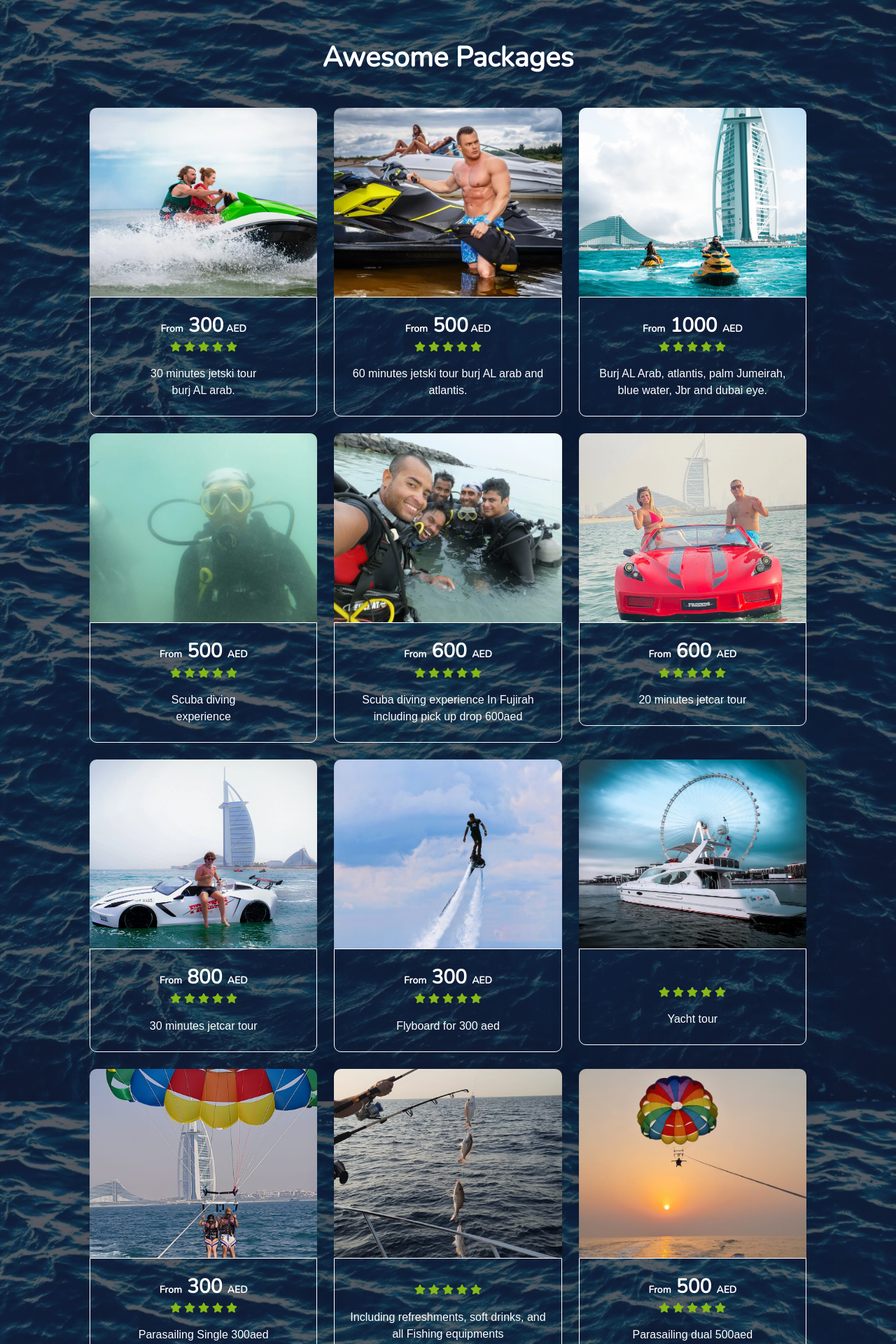
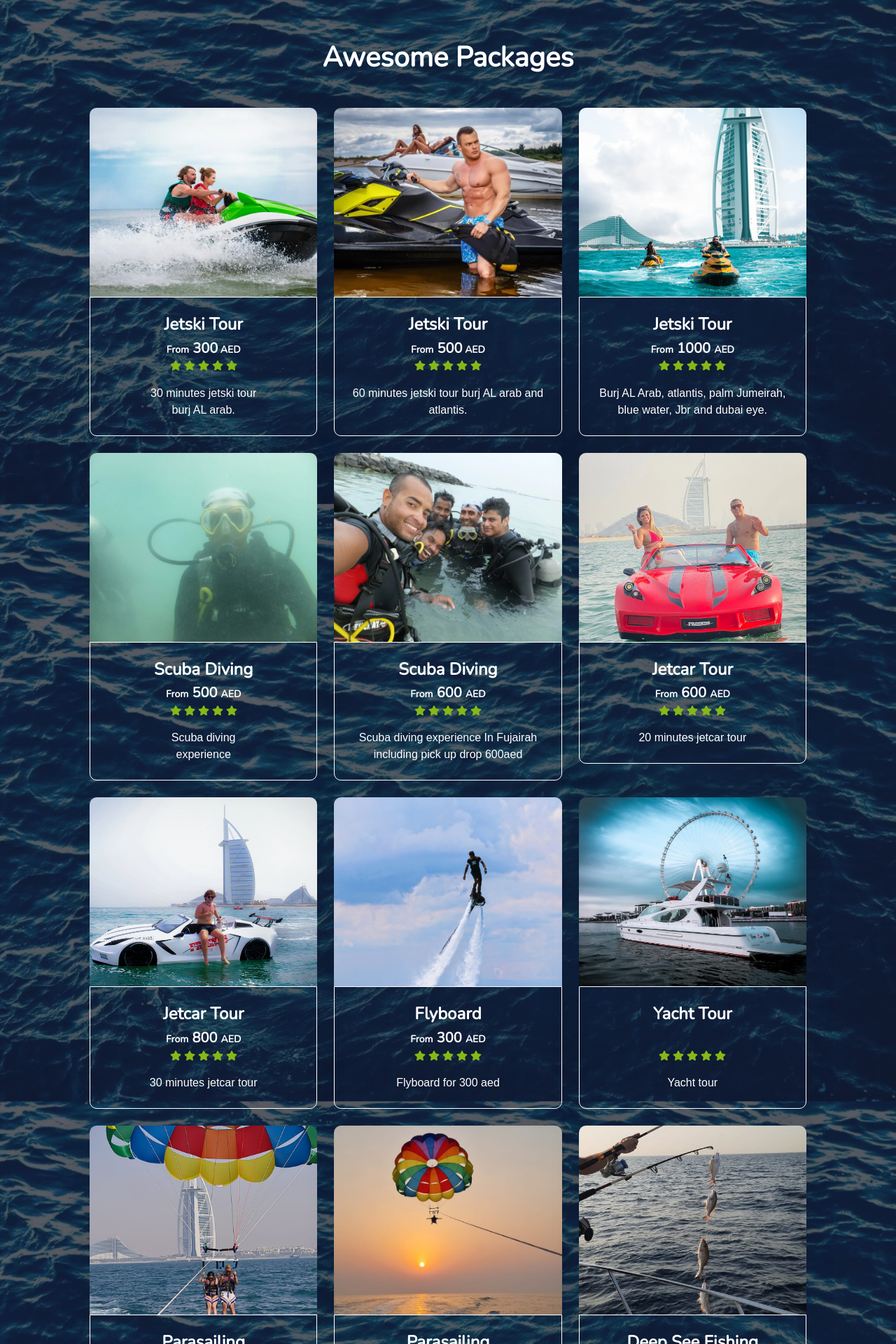
Before and after one commit to AnasViltco/Jetski, a Next.js app: page / in a window 1280 px wide. Shown: the part 1840-3760 px from the top of the page at 70% size. Built offline with nearby package versions, Linux system fonts and the light colour scheme.

Commit message:
new commit

```diff
--- a/public/locales/en/translation.json
+++ b/public/locales/en/translation.json
@@ -13,7 +13,7 @@
     "About1":"About Us",
     "para_about":"Welcome to SunAndSeaJetSkiDubai, your premier destination for thrilling jet ski adventures in the heart of Dubai, UAE. Nestled against the backdrop of the iconic skyline, our passion for adventure and water sports comes alive as we offer an exhilarating experience for both seasoned riders and beginners.",
     "para2_about":"SunAndSeaJetSkiDubai, safety is paramount – our certified staff ensures thorough briefings and top-of-the-line jet skis to guarantee a secure and high-performance ride. With customizable packages, breathtaking views, and exceptional customer service, we create memories that last a lifetime. Whether you're seeking solo excitement or planning a group or corporate event, SunAndSeaJetSkiDubai invites you to dive into the ultimate aquatic adventure, booking your unforgettable ride against the stunning Dubai waters.",
-    "Gallery":"Our Gallary",
+    "Gallery":"Our Gallery",
     "Packages1":"Awesome Packages",
     "Loc":"Burj AL arab",
     "Time":"9am - sunset",
@@ -39,10 +39,10 @@
     "p14_des":"Including refreshment, soft drinks and all fishing equipments.",
     "p15_des":"Scuba diving",
     "p16_des":"experience",
-    "p17_des":"Scuba diving experience In Fujirah including pick up drop 600aed",
+    "p17_des":"Scuba diving experience In Fujairah including pick up drop 600aed",
     "p18_des":"Yacht tour",
     "p19_des":"Parasailing Single 300aed",
-    "p20_des":"Including refreshments, soft drinks, and all Fishing equipments",
+    "p20_des":"Deep see Fishing tour including refreshments, soft drinks, and all Fishing equipments",
     "p21_des":"Parasailing dual 500aed",
     "p22_des":"Starting from 150aed",
     "three":"300",
--- a/src/pages/index.js
+++ b/src/pages/index.js
@@ -288,7 +288,23 @@ export default function Home() {
             {/* Menu mobile ----------------------------------------------------------------------------------- */}
             <div className='col-md-12 background_header1 menu_mob py-2 px-2'>
               <div className='row'>
-                <div className='col-md-6 col-6'></div>
+                <div className='col-md-6 col-6'>
+                  <span className=''>
+                    <a href='https://www.facebook.com/profile.php?viewas=100000686899395&id=61554693967567' target='_blank'>
+                      <button className='btn btn-outline-light btn-sm rounded-circle'><FaFacebookF /></button>
+                    </a>
+                  </span>
+                  <span className='ms-2'>
+                    <a href='https://www.instagram.com/sunandsea_jetski_dubai/?igshid=YzVkODRmOTdmMw%3D%3D' target='_blank'>
+                      <button className='btn btn-outline-light btn-sm ms-md-2 rounded-circle'><FaInstagram /></button>
+                    </a>
+                  </span>
+                  <span className='ms-2'>
+                    <a href='https://www.youtube.com/@sunandsea_jetski_dubai' target='_blank'>
+                      <button className='btn btn-outline-light btn-sm ms-md-2 rounded-circle'><FaYoutube /></button>
+                    </a>
+                  </span>
+                </div>
                 <div className='col-md-6 col-6'>
                   <select
                     className="form-select form-select-sm rounded-pill background_white_t"
@@ -758,7 +774,8 @@ export default function Home() {
                         </div>
                       </div> */}
                       <div className='col-md-12 text-center'>
-                        <h3 className='pt-4 color_new_text1 mb-0'><small className='font_size_small_from'>{t("From")}</small> 300<span className='font_size_small_from'> {t("Currency")}</span> </h3>
+                        <h4 className='pt-4  m-0 p-0 color_new_text2'>Jetski Tour</h4>
+                        <h3 className='pt-2 color_new_text1 mb-0'><small className='font_size_small_from'>{t("From")}</small> 300<span className='font_size_small_from'> {t("Currency")}</span> </h3>
                       </div>
                       <div className='col-md-12 text-center'>
                         <span><FaStar className='text-green' /></span>
@@ -801,7 +818,8 @@ export default function Home() {
                         </div>
                       </div> */}
                       <div className='col-md-12 text-center'>
-                        <h3 className='pt-4 color_new_text1 mb-0'><small className='font_size_small_from'>{t("From")}</small> 500<span className='font_size_small_from'> {t("Currency")}</span> </h3>
+                        <h4 className='pt-4  m-0 p-0 color_new_text2'>Jetski Tour</h4>
+                        <h3 className='pt-2 color_new_text1 mb-0'><small className='font_size_small_from'>{t("From")}</small> 500<span className='font_size_small_from'> {t("Currency")}</span> </h3>
                       </div>
                       <div className='col-md-12 text-center'>
                         <span><FaStar className='text-green' /></span>
@@ -844,7 +862,8 @@ export default function Home() {
                         </div>
                       </div> */}
                       <div className='col-md-12 text-center'>
-                        <h3 className='pt-4 color_new_text1 mb-0'><small className='font_size_small_from'>{t("From")}</small> 1000 <span className='font_size_small_from'> {t("Currency")}</span> </h3>
+                        <h4 className='pt-4  m-0 p-0 color_new_text2'>Jetski Tour</h4>
+                        <h3 className='pt-2 color_new_text1 mb-0'><small className='font_size_small_from'>{t("From")}</small> 1000 <span className='font_size_small_from'> {t("Currency")}</span> </h3>
                       </div>
                       <div className='col-md-12 text-center'>
                         <span><FaStar className='text-green' /></span>
@@ -911,7 +930,8 @@ export default function Home() {
                         </div>
                       </div> */}
                       <div className='col-md-12 text-center'>
-                        <h3 className='pt-4 color_new_text1 mb-0'><small className='font_size_small_from'>{t("From")}</small> 500  <span className='font_size_small_from'> {t("Currency")}</span> </h3>
+                        <h4 className='pt-4  m-0 p-0 color_new_text2'>Scuba Diving</h4>
+                        <h3 className='pt-2 color_new_text1 mb-0'><small className='font_size_small_from'>{t("From")}</small> 500  <span className='font_size_small_from'> {t("Currency")}</span> </h3>
                       </div>
                       <div className='col-md-12 text-center'>
                         <span><FaStar className='text-green' /></span>
@@ -954,7 +974,8 @@ export default function Home() {
                         </div>
                       </div> */}
                       <div className='col-md-12 text-center'>
-                        <h3 className='pt-4 color_new_text1 mb-0'><small className='font_size_small_from'>{t("From")}</small> 600  <span className='font_size_small_from'>  {t("Currency")}</span> </h3>
+                        <h4 className='pt-4  m-0 p-0 color_new_text2'>Scuba Diving</h4>
+                        <h3 className='pt-2 color_new_text1 mb-0'><small className='font_size_small_from'>{t("From")}</small> 600  <span className='font_size_small_from'>  {t("Currency")}</span> </h3>
                       </div>
                       <div className='col-md-12 text-center'>
                         <span><FaStar className='text-green' /></span>
@@ -997,7 +1018,8 @@ export default function Home() {
                         </div>
                       </div> */}
                       <div className='col-md-12 text-center'>
-                        <h3 className='pt-4 color_new_text1 mb-0'><small className='font_size_small_from'>{t("From")}</small> 600  <span className='font_size_small_from'> {t("Currency")}</span> </h3>
+                        <h4 className='pt-4  m-0 p-0 color_new_text2'>Jetcar Tour</h4>
+                        <h3 className='pt-2 color_new_text1 mb-0'><small className='font_size_small_from'>{t("From")}</small> 600  <span className='font_size_small_from'> {t("Currency")}</span> </h3>
                       </div>
                       <div className='col-md-12 text-center'>
                         <span><FaStar className='text-green' /></span>
@@ -1040,7 +1062,8 @@ export default function Home() {
                         </div>
                       </div> */}
                       <div className='col-md-12 text-center'>
-                        <h3 className='pt-4 color_new_text1 mb-0'><small className='font_size_small_from'>{t("From")}</small> 800  <span className='font_size_small_from'> {t("Currency")}</span> </h3>
+                        <h4 className='pt-4  m-0 p-0 color_new_text2'>Jetcar Tour</h4>
+                        <h3 className='pt-2 color_new_text1 mb-0'><small className='font_size_small_from'>{t("From")}</small> 800  <span className='font_size_small_from'> {t("Currency")}</span> </h3>
                       </div>
                       <div className='col-md-12 text-center'>
                         <span><FaStar className='text-green' /></span>
@@ -1083,7 +1106,8 @@ export default function Home() {
                         </div>
                       </div> */}
                       <div className='col-md-12 text-center'>
-                        <h3 className='pt-4 color_new_text1 mb-0'><small className='font_size_small_from'>{t("From")}</small> 300  <span className='font_size_small_from'> {t("Currency")}</span> </h3>
+                        <h4 className='pt-4  m-0 p-0 color_new_text2'>Flyboard </h4>
+                        <h3 className='pt-2 color_new_text1 mb-0'><small className='font_size_small_from'>{t("From")}</small> 300  <span className='font_size_small_from'> {t("Currency")}</span> </h3>
                       </div>
                       <div className='col-md-12 text-center'>
                         <span><FaStar className='text-green' /></span>
@@ -1121,9 +1145,10 @@ export default function Home() {
                         </div>
                       </div> */}
                       <div className='col-md-12 text-center'>
+                        <h4 className='pt-4  m-0 p-0 color_new_text2'>Yacht Tour </h4>
                         {/* <h3 className='pt-4 color_new_text1 mb-0'><small className='font_size_small_from'>{t("From")}</small> -  <span className='font_size_small_from'> {t("Currency")}</span> </h3> */}
                       </div>
-                      <div className='col-md-12 pt-4 mt-4 text-center'>
+                      <div className='col-md-12 pt-2 mt-4 text-center'>
                         <span><FaStar className='text-green' /></span>
                         <span><FaStar className='text-green ms-1' /></span>
                         <span><FaStar className='text-green ms-1' /></span>
@@ -1159,7 +1184,8 @@ export default function Home() {
                         </div>
                       </div> */}
                       <div className='col-md-12 text-center'>
-                        <h3 className='pt-4 color_new_text1 mb-0'><small className='font_size_small_from'>{t("From")}</small> 300  <span className='font_size_small_from'> {t("Currency")}</span> </h3>
+                        <h4 className='pt-4  m-0 p-0 color_new_text2'>Parasailing</h4>
+                        <h3 className='pt-2 color_new_text1 mb-0'><small className='font_size_small_from'>{t("From")}</small> 300  <span className='font_size_small_from'> {t("Currency")}</span> </h3>
                       </div>
                       <div className='col-md-12 text-center'>
                         <span><FaStar className='text-green' /></span>
@@ -1171,6 +1197,45 @@ export default function Home() {
                       <div className='col-md-12 text-center px-3 mt-3'>
                         <p className='m-0 p-0'>
                           {t('p19_des')}
+                        </p>
+                      </div>
+                    </div>
+                  </div>
+                </div>
+                <div className='col-md-4 mt-md-0 mt-4 '>
+                  <div className='col-md-12  pb-4 parent_div'>
+                    <div className='col-md-12'>
+                      <img className='img-fluid img_border_topr height_w_img' src='/img/bal.jpeg' />
+                    </div>
+                    <div className='col-md-12 bprder_new_r pb-4'>
+                      {/* <div className='col-md-12 px-2'>
+                        <div className='row px-1 '>
+                          <div className='col-md-6 bprder_new py-1'>
+                            <div className='col-md-12 text-center'>
+                              <small><IoLocationSharp className='text-green' />  {t("Loc")}</small>
+                            </div>
+                          </div>
+                          <div className='col-md-6 bprder_new py-1'>
+                            <div className='col-md-12 text-center'>
+                              <small><FaClock className='text-green' /> {t("Time")}</small>
+                            </div>
+                          </div>
+                        </div>
+                      </div> */}
+                      <div className='col-md-12 text-center'>
+                        <h4 className='pt-4  m-0 p-0 color_new_text2'>Parasailing</h4>
+                        <h3 className='pt-2 color_new_text1 mb-0'><small className='font_size_small_from'>{t("From")}</small> 500  <span className='font_size_small_from'> {t("Currency")}</span> </h3>
+                      </div>
+                      <div className='col-md-12 text-center'>
+                        <span><FaStar className='text-green' /></span>
+                        <span><FaStar className='text-green ms-1' /></span>
+                        <span><FaStar className='text-green ms-1' /></span>
+                        <span><FaStar className='text-green ms-1' /></span>
+                        <span><FaStar className='text-green ms-1' /></span>
+                      </div>
+                      <div className='col-md-12 text-center px-3 mt-3'>
+                        <p className='m-0 p-0'>
+                          {t("p21_des")}
                         </p>
                       </div>
                     </div>
@@ -1202,9 +1267,10 @@ export default function Home() {
                         </div>
                       </div> */}
                       <div className='col-md-12 text-center'>
+                        <h4 className='pt-4  m-0 p-0 color_new_text2'>Deep See Fishing</h4>
                         {/* <h3 className=' color_new_text1 mb-0'><small className='font_size_small_from'>{t("From")}</small> 1600  <span className='font_size_small_from'> {t("Currency")}</span> </h3> */}
                       </div>
-                      <div className='col-md-12 text-center pt-4 mt-2'>
+                      <div className='col-md-12 text-center  mt-2'>
                         <span><FaStar className='text-green' /></span>
                         <span><FaStar className='text-green ms-1' /></span>
                         <span><FaStar className='text-green ms-1' /></span>
@@ -1219,44 +1285,7 @@ export default function Home() {
                     </div>
                   </div>
                 </div>
-                <div className='col-md-4 mt-md-0 mt-4 '>
-                  <div className='col-md-12  pb-4 parent_div'>
-                    <div className='col-md-12'>
-                      <img className='img-fluid img_border_topr height_w_img' src='/img/bal.jpeg' />
-                    </div>
-                    <div className='col-md-12 bprder_new_r pb-4'>
-                      {/* <div className='col-md-12 px-2'>
-                        <div className='row px-1 '>
-                          <div className='col-md-6 bprder_new py-1'>
-                            <div className='col-md-12 text-center'>
-                              <small><IoLocationSharp className='text-green' />  {t("Loc")}</small>
-                            </div>
-                          </div>
-                          <div className='col-md-6 bprder_new py-1'>
-                            <div className='col-md-12 text-center'>
-                              <small><FaClock className='text-green' /> {t("Time")}</small>
-                            </div>
-                          </div>
-                        </div>
-                      </div> */}
-                      <div className='col-md-12 text-center'>
-                        <h3 className='pt-4 color_new_text1 mb-0'><small className='font_size_small_from'>{t("From")}</small> 500  <span className='font_size_small_from'> {t("Currency")}</span> </h3>
-                      </div>
-                      <div className='col-md-12 text-center'>
-                        <span><FaStar className='text-green' /></span>
-                        <span><FaStar className='text-green ms-1' /></span>
-                        <span><FaStar className='text-green ms-1' /></span>
-                        <span><FaStar className='text-green ms-1' /></span>
-                        <span><FaStar className='text-green ms-1' /></span>
-                      </div>
-                      <div className='col-md-12 text-center px-3 mt-3'>
-                        <p className='m-0 p-0'>
-                          {t("p21_des")}
-                        </p>
-                      </div>
-                    </div>
-                  </div>
-                </div>
+
                 <div className='col-md-4 mt-md-0 mt-4 '>
                   <div className='col-md-12  pb-4 parent_div'>
                     <div className='col-md-12'>
@@ -1283,7 +1312,8 @@ export default function Home() {
                         </div>
                       </div> */}
                       <div className='col-md-12 text-center'>
-                        <h3 className='pt-4 color_new_text1 mb-0'><small className='font_size_small_from'>{t("From")}</small> 150  <span className='font_size_small_from'> {t("Currency")}</span> </h3>
+                        <h4 className='pt-4  m-0 p-0 color_new_text2'>Desert Safari</h4>
+                        <h3 className='pt-2 color_new_text1 mb-0'><small className='font_size_small_from'>{t("From")}</small> 150  <span className='font_size_small_from'> {t("Currency")}</span> </h3>
                       </div>
                       <div className='col-md-12 text-center'>
                         <span><FaStar className='text-green' /></span>
@@ -1307,9 +1337,10 @@ export default function Home() {
                     </div>
                     <div className='col-md-12 bprder_new_r pb-4'>
                       <div className='col-md-12 text-center '>
+                        <h4 className='pt-4  m-0 p-0 color_new_text2'>Donut Ride</h4>
                         {/* <h3 className='pt-4 color_new_text1 mb-0'><small className='font_size_small_from'>{t("From")}</small> 150  <span className='font_size_small_from'> {t("Currency")}</span> </h3> */}
                       </div>
-                      <div className='col-md-12 text-center pt-4 mt-4'>
+                      <div className='col-md-12 text-center pt-2 mt-4'>
                         <span><FaStar className='text-green' /></span>
                         <span><FaStar className='text-green ms-1' /></span>
                         <span><FaStar className='text-green ms-1' /></span>
@@ -1331,9 +1362,10 @@ export default function Home() {
                     </div>
                     <div className='col-md-12 bprder_new_r pb-4'>
                       <div className='col-md-12 text-center'>
+                        <h4 className='pt-4  m-0 p-0 color_new_text2'>Banana Ride</h4>
                         {/* <h3 className='pt-4 color_new_text1 mb-0'><small className='font_size_small_from'>{t("From")}</small> 150  <span className='font_size_small_from'> {t("Currency")}</span> </h3> */}
                       </div>
-                      <div className='col-md-12 text-center mt-4 pt-4'>
+                      <div className='col-md-12 text-center mt-2 pt-4'>
                         <span><FaStar className='text-green' /></span>
                         <span><FaStar className='text-green ms-1' /></span>
                         <span><FaStar className='text-green ms-1' /></span>
--- a/src/styles/globals.css
+++ b/src/styles/globals.css
@@ -185,10 +185,16 @@ body {
   border: 1px solid #dee2e6 !important;
 }
 
+.color_new_text2 {
+  color: white;
+  font-family: 'Nunito', sans-serif;
+  font-weight: 900;
+}
 .color_new_text1 {
   color: white;
   font-family: 'Nunito', sans-serif;
   font-weight: 900;
+  font-size: 20px;
 }
 
 .u_font {
```
